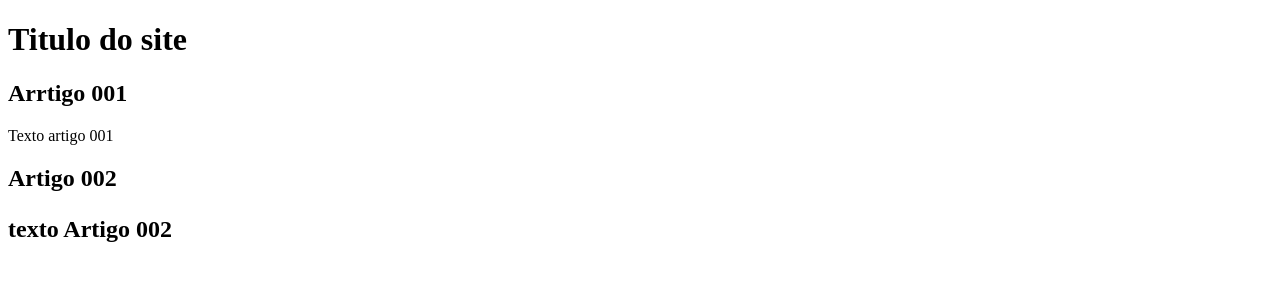
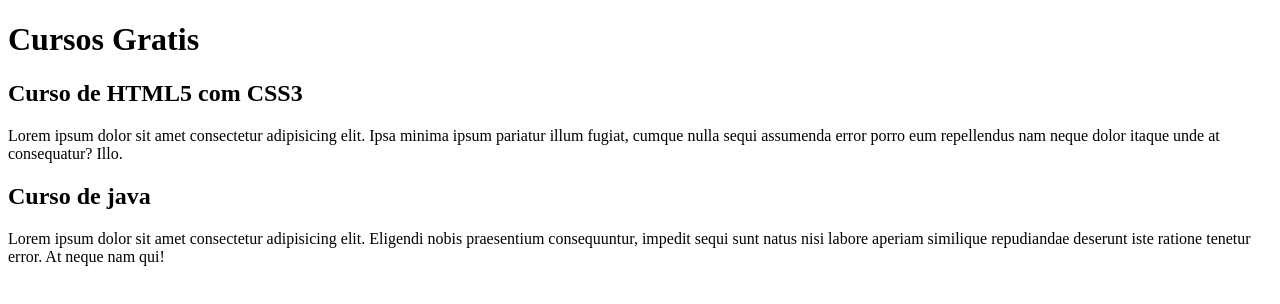
Before and after one commit to SamaraBiscaro/TesteRepositorio, a plain HTML site: page Index.html in a window 1280 px wide. Drawn offline with Linux system fonts and the light colour scheme.

Commit message:
comecei a escrever o conteudo

```diff
--- a/Index.html
+++ b/Index.html
@@ -8,16 +8,15 @@
 <body>
     <main>
         <header>
-            <h1>Titulo do site</h1>
+            <h1>Cursos Gratis</h1>
         </header>
         <article>
-            <h2> Arrtigo 001</h2>
-            <p>Texto artigo 001</p>
+            <h2> Curso de HTML5 com CSS3</h2>
+            <p>Lorem ipsum dolor sit amet consectetur adipisicing elit. Ipsa minima ipsum pariatur illum fugiat, cumque nulla sequi assumenda error porro eum repellendus nam neque dolor itaque unde at consequatur? Illo.</p>
         </article>
         <article>
-            <h2>Artigo 002
-                <p> texto Artigo 002</p>
-            </h2>
+            <h2>Curso de java        </h2>
+            <p> Lorem ipsum dolor sit amet consectetur adipisicing elit. Eligendi nobis praesentium consequuntur, impedit sequi sunt natus nisi labore aperiam similique repudiandae deserunt iste ratione tenetur error. At neque nam qui!</p>
         </article>
     </main>
 </body>
```
